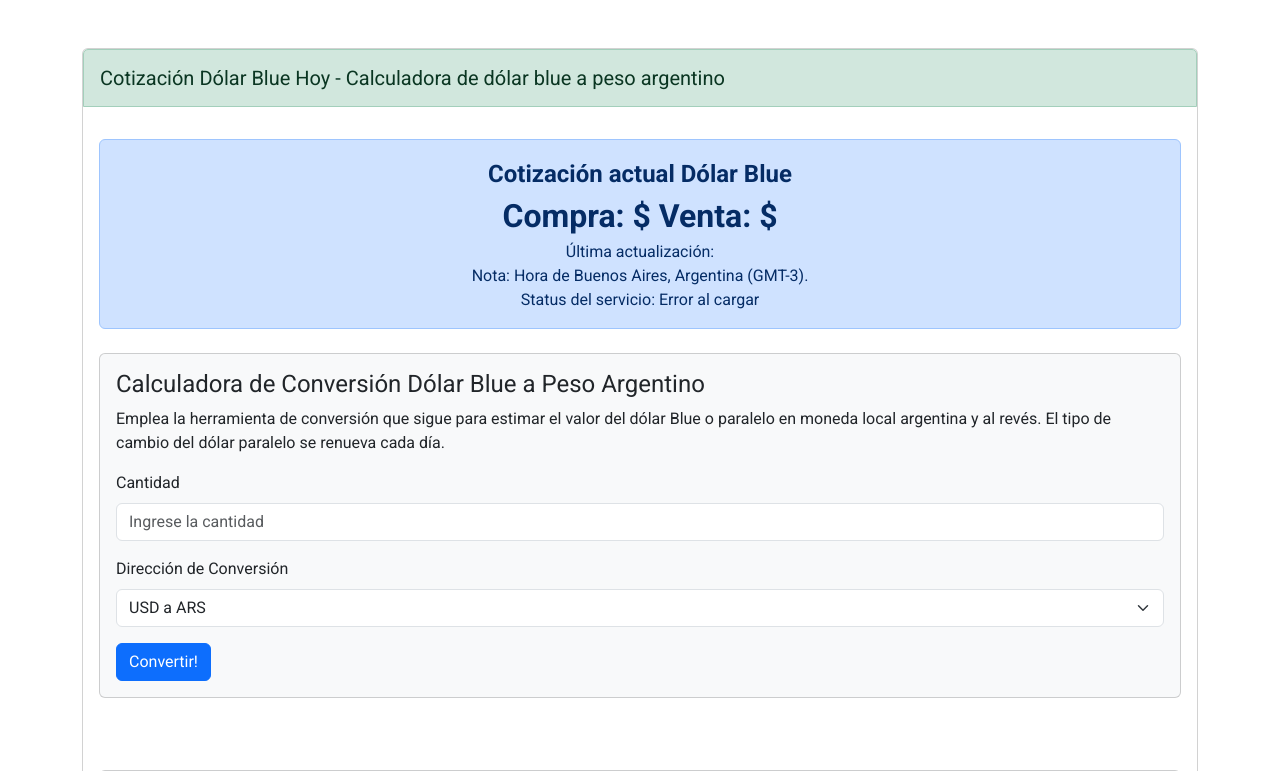
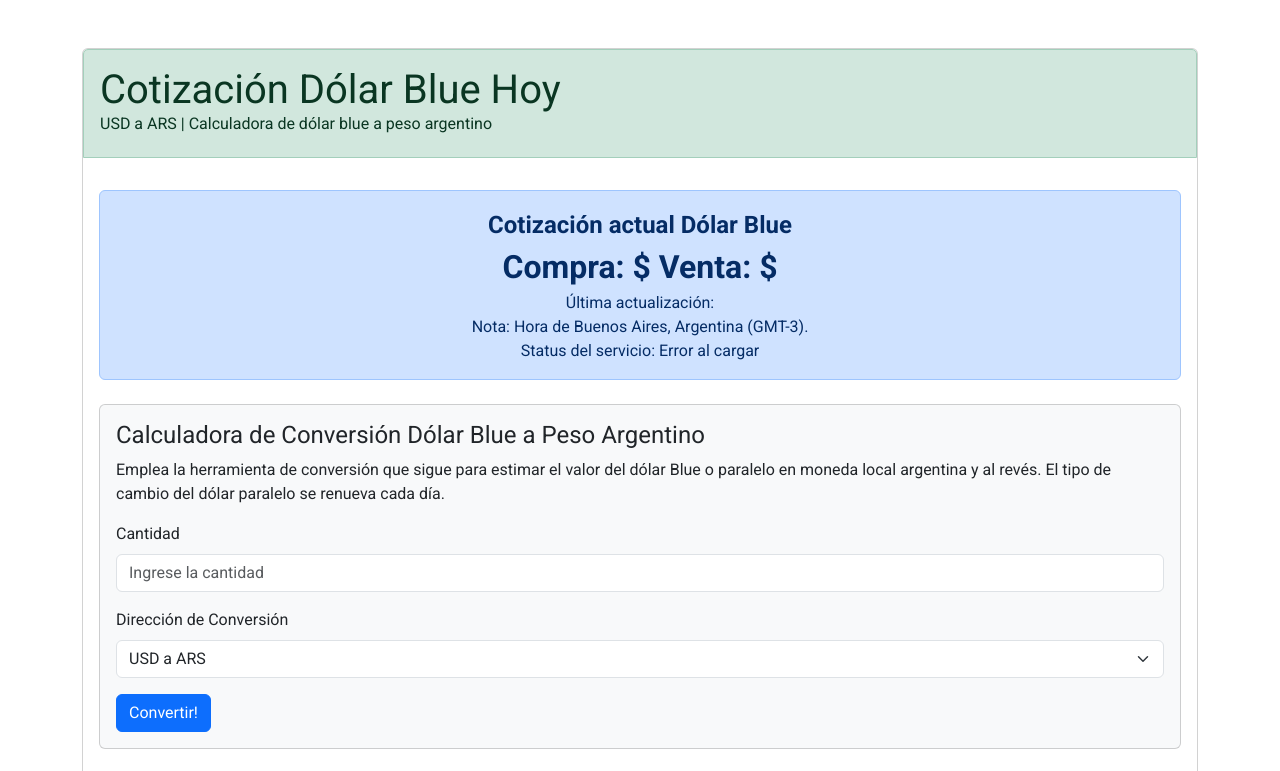
Before and after one commit to hernantvg/DolarBlue, a PHP site: page / in a window 1280 px wide. Shown: the top 771 px of the page. Run offline with PHP 8.4, Linux system fonts and the light colour scheme.

Commit message:
Update index.php

```diff
--- a/index.php
+++ b/index.php
@@ -33,7 +33,8 @@
     <div class="container mt-5">
         <div class="card">
             <div class="card-header alert alert-success">
-                <h5 class="m-0">Cotización Dólar Blue Hoy - Calculadora de dólar blue a peso argentino</h5>
+                <h1 class="m-0">Cotización Dólar Blue Hoy</h1>
+                    <h6>USD a ARS | Calculadora de dólar blue a peso argentino</h6>
             </div>
             <div class="card-body">
                 <div class="center-box">
```
